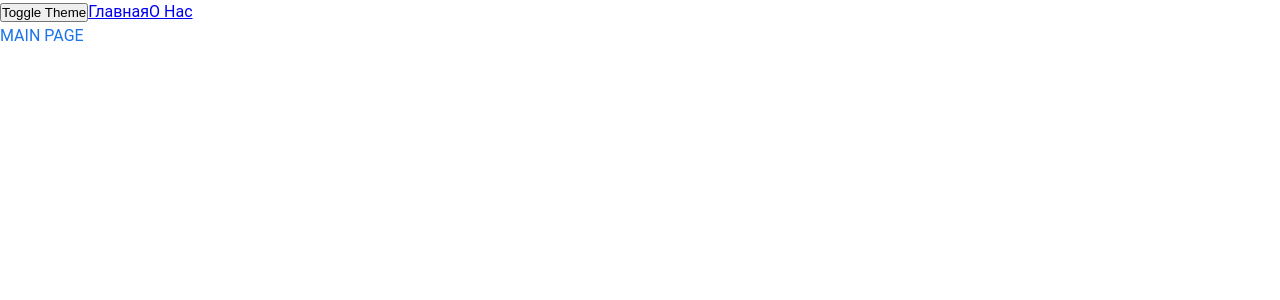
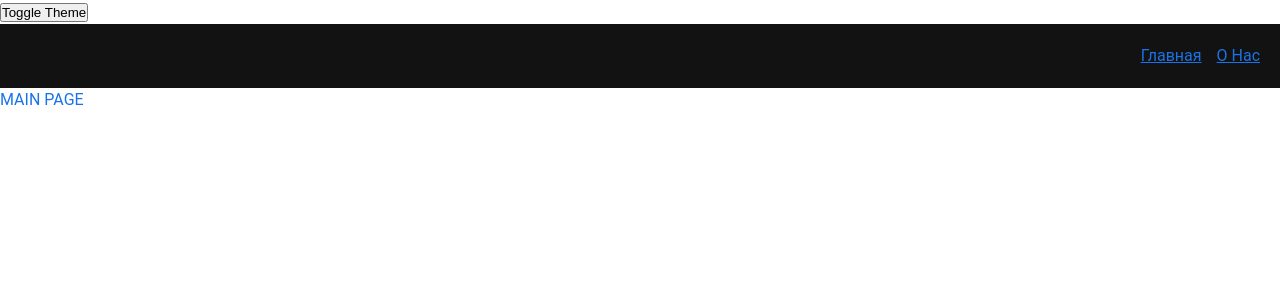
Before and after one commit to AnastasiaBrykina/prod-project, a React app: page / in a window 1280 px wide. Shown: the top 300 px of the page. Built offline with nearby package versions, Linux system fonts and the light colour scheme.

Commit message:
add navbar

```diff
--- a/src/app/ui/App.tsx
+++ b/src/app/ui/App.tsx
@@ -1,8 +1,8 @@
 import './styles/index.scss';
-import { Link } from 'react-router-dom';
 
 import { AppRouter } from './providers';
 import { classNames, useTheme } from 'shared/lib';
+import { Navbar } from 'widgets/navbar';
 
 export const App = () => {
   const { theme, toggleTheme } = useTheme();
@@ -10,8 +10,7 @@
   return (
     <div className={classNames('app', {}, [theme])}>
       <button onClick={toggleTheme}>Toggle Theme</button>
-      <Link to={'/'}>Главная</Link>
-      <Link to={'/about'}>О Нас</Link>
+      <Navbar />
       <AppRouter />
     </div>
   );
--- a/src/app/ui/styles/themes/dark.scss
+++ b/src/app/ui/styles/themes/dark.scss
@@ -1,6 +1,9 @@
 .app.dark {
   --bg-color: #121212;
+  --inverted-bg-color: #ffffff;
 
   --primary-color: #4f9dff;
   --secondary-color: #bb86fc;
+  --inverted-primary-color: #1a73e8;
+  --inverted-secondary-color: #e91e63;
 }
--- a/src/app/ui/styles/themes/light.scss
+++ b/src/app/ui/styles/themes/light.scss
@@ -1,6 +1,9 @@
 .app.light {
   --bg-color: #ffffff;
+  --inverted-bg-color: #121212;
 
   --primary-color: #1a73e8;
   --secondary-color: #e91e63;
+  --inverted-primary-color: #4f9dff;
+  --inverted-secondary-color: #bb86fc;
 }
--- a/src/app/ui/styles/variables/global.scss
+++ b/src/app/ui/styles/variables/global.scss
@@ -8,4 +8,7 @@
   --font-size-l: 24px;
   --font-line-l: 32px;
   --font-l: var(--font-size-l) / var(--font-line-l) var(--font-family-main);
+
+  //размеры
+  --nav-bar-height: 50pх;
 }
--- a/src/shared/lib/classNames.ts
+++ b/src/shared/lib/classNames.ts
@@ -4,12 +4,12 @@
 
 export const classNames = (
   cls: string,
-  mods: Mods,
-  additional: string[]
+  mods: Mods = {},
+  additional: string[] = []
 ): string => {
   return [
     cls,
-    ...additional,
+    ...additional.filter(Boolean),
     ...Object.entries(mods)
       .filter(([, value]) => Boolean(value))
       .map(([className]) => className),
--- /dev/null
+++ b/src/shared/ui/appLink/AppLink.module.scss
@@ -0,0 +1,11 @@
+.appLink {
+  color: var(--primary-color);
+}
+
+.primary {
+  color: var(--primary-color);
+}
+
+.secondary {
+  color: var(--secondary-color);
+}
--- /dev/null
+++ b/src/shared/ui/appLink/AppLink.tsx
@@ -0,0 +1,34 @@
+import { FC } from 'react';
+import { Link, LinkProps } from 'react-router-dom';
+import { classNames } from 'shared/lib';
+import csl from './AppLink.module.scss';
+
+export enum AppLinkTheme {
+  PRIMARY = 'primary',
+  SECONDARY = 'secondary',
+}
+
+interface AppLinkProps extends LinkProps {
+  className?: string;
+  theme?: AppLinkTheme;
+}
+
+export const AppLink: FC<AppLinkProps> = (props: AppLinkProps) => {
+  const {
+    className,
+    theme = AppLinkTheme.PRIMARY,
+    children,
+    to,
+    ...otherProps
+  } = props;
+
+  return (
+    <Link
+      to={to}
+      className={classNames(csl.appLink, {}, [className, csl[theme]])}
+      {...otherProps}
+    >
+      {children}
+    </Link>
+  );
+};
--- /dev/null
+++ b/src/shared/ui/appLink/index.ts
@@ -0,0 +1 @@
+export * from './AppLink';
--- /dev/null
+++ b/src/shared/ui/index.ts
@@ -0,0 +1 @@
+export * from './appLink';
--- /dev/null
+++ b/src/widgets/navbar/index.tsx
@@ -0,0 +1 @@
+export * from './ui/Navbar';
--- /dev/null
+++ b/src/widgets/navbar/ui/Navbar.module.scss
@@ -0,0 +1,16 @@
+.navbar {
+  width: 100%;
+  height: var(--nav-bar-height);
+  background-color: var(--inverted-bg-color);
+  display: flex;
+  align-items: center;
+  padding: 20px;
+}
+
+.links {
+  margin-left: auto;
+}
+
+.link {
+  margin-right: 15px;
+}
--- /dev/null
+++ b/src/widgets/navbar/ui/Navbar.tsx
@@ -0,0 +1,22 @@
+import cls from './Navbar.module.scss';
+import { classNames } from 'shared/lib';
+import { AppLink, AppLinkTheme } from 'shared/ui';
+
+interface NavbarProps {
+  className?: string;
+}
+
+export const Navbar = (props: NavbarProps) => {
+  const { className } = props;
+
+  return (
+    <div className={classNames(cls.navbar, {}, [className])}>
+      <div className={classNames(cls.links)}>
+        <AppLink to={'/'} className={classNames(cls.link)}>
+          Главная
+        </AppLink>
+        <AppLink to={'/about'}>О Нас</AppLink>
+      </div>
+    </div>
+  );
+};
```
